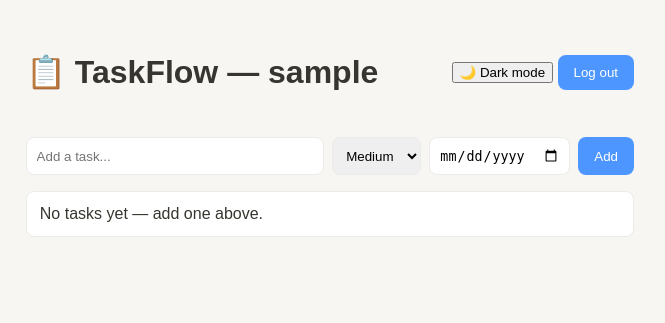
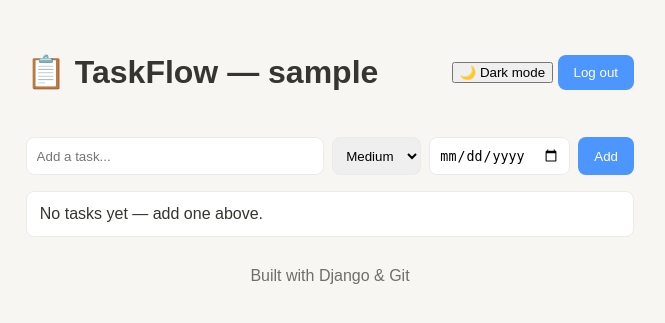
Before and after one commit to nimittjain17/taskflow, a Django app: page / in a window 1280 px wide. Shown: the top 323 px of the page, without its empty margins (310-975 px from the left). Run offline with Django 5.2, Linux system fonts and the light colour scheme; the visitor is signed in with stand-in values (Sample User, id 1); data that the repository does not hold is empty.

Commit message:
Change footer on main

```diff
--- a/templates/tasks/task_list.html
+++ b/templates/tasks/task_list.html
@@ -11,11 +11,15 @@
     <h1>📋 TaskFlow — {{ user.username }}</h1>
 
     <div>
-        <button id="theme-btn" type="button">🌙 Dark mode</button>
+        <button id="theme-btn" type="button">
+            🌙 Dark mode
+        </button>
 
         <form method="post" action="{% url 'logout' %}" style="display:contents">
             {% csrf_token %}
-            <button type="submit" class="btn">Log out</button>
+            <button type="submit" class="btn">
+                Log out
+            </button>
         </form>
     </div>
 </header>
@@ -39,7 +43,9 @@
 
     <input type="date" name="due_date">
 
-    <button type="submit" class="btn">Add</button>
+    <button type="submit" class="btn">
+        Add
+    </button>
 </form>
 
 <ul id="task-list">
@@ -70,7 +76,9 @@
 
         <form method="post" action="{% url 'delete_task' task.id %}" style="display:contents">
             {% csrf_token %}
-            <button type="submit" class="delete-btn">✕</button>
+            <button type="submit" class="delete-btn">
+                ✕
+            </button>
         </form>
 
     </li>
@@ -82,5 +90,35 @@
     {% endfor %}
 </ul>
 
+<script>
+const themeBtn = document.getElementById("theme-btn");
+
+function applyTheme(theme) {
+    document.documentElement.dataset.theme = theme;
+
+    themeBtn.textContent =
+        theme === "dark"
+            ? "☀️ Light mode"
+            : "🌙 Dark mode";
+
+    localStorage.setItem("taskflow.theme", theme);
+}
+
+themeBtn.addEventListener("click", () => {
+    const next =
+        document.documentElement.dataset.theme === "dark"
+            ? "light"
+            : "dark";
+
+    applyTheme(next);
+});
+
+applyTheme(
+    localStorage.getItem("taskflow.theme") || "light"
+);
+</script>
+<footer style="text-align:center; margin-top:30px; opacity:.7;">
+    Built with Django & Git
+</footer>
 </body>
 </html>
```
